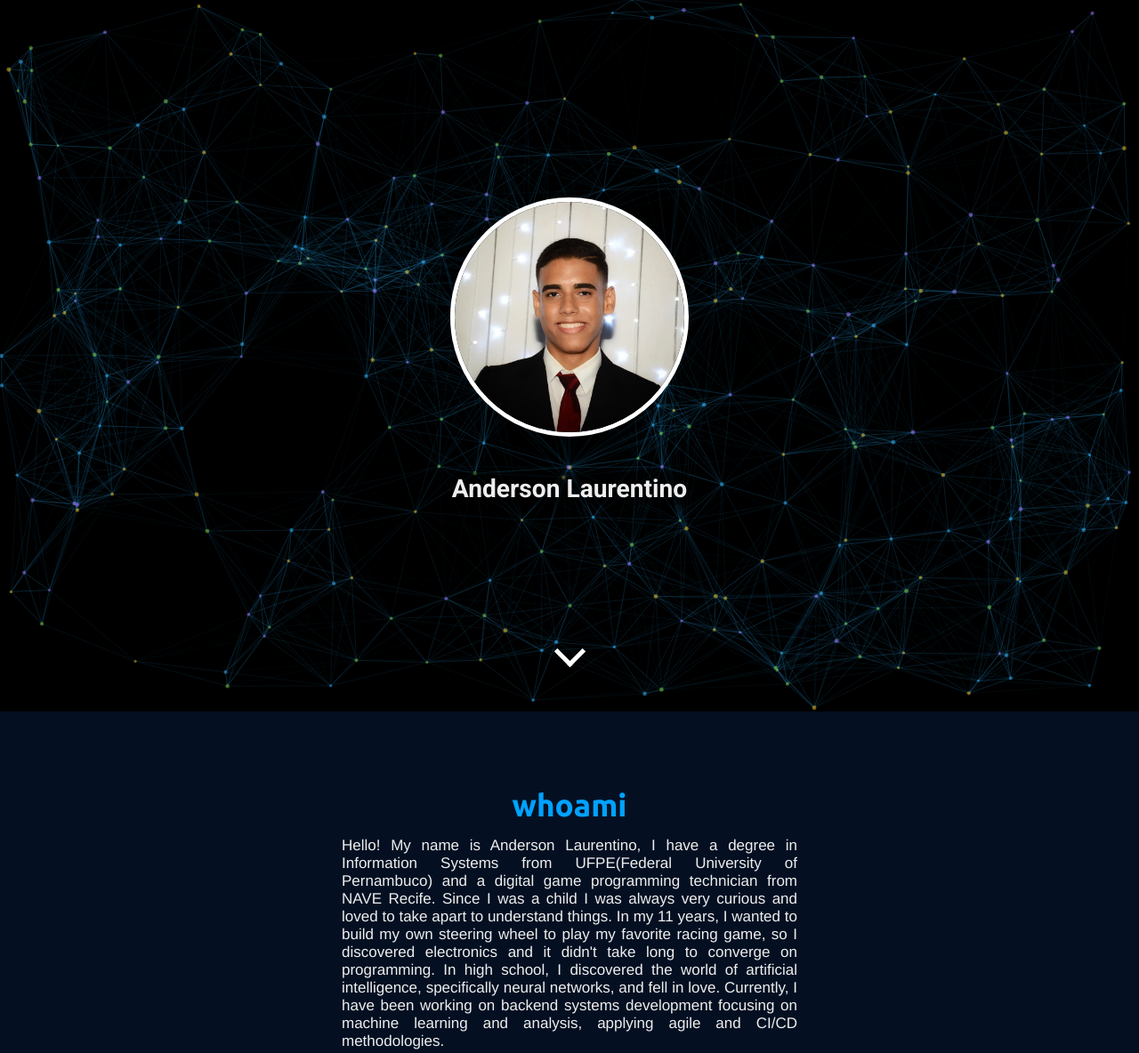
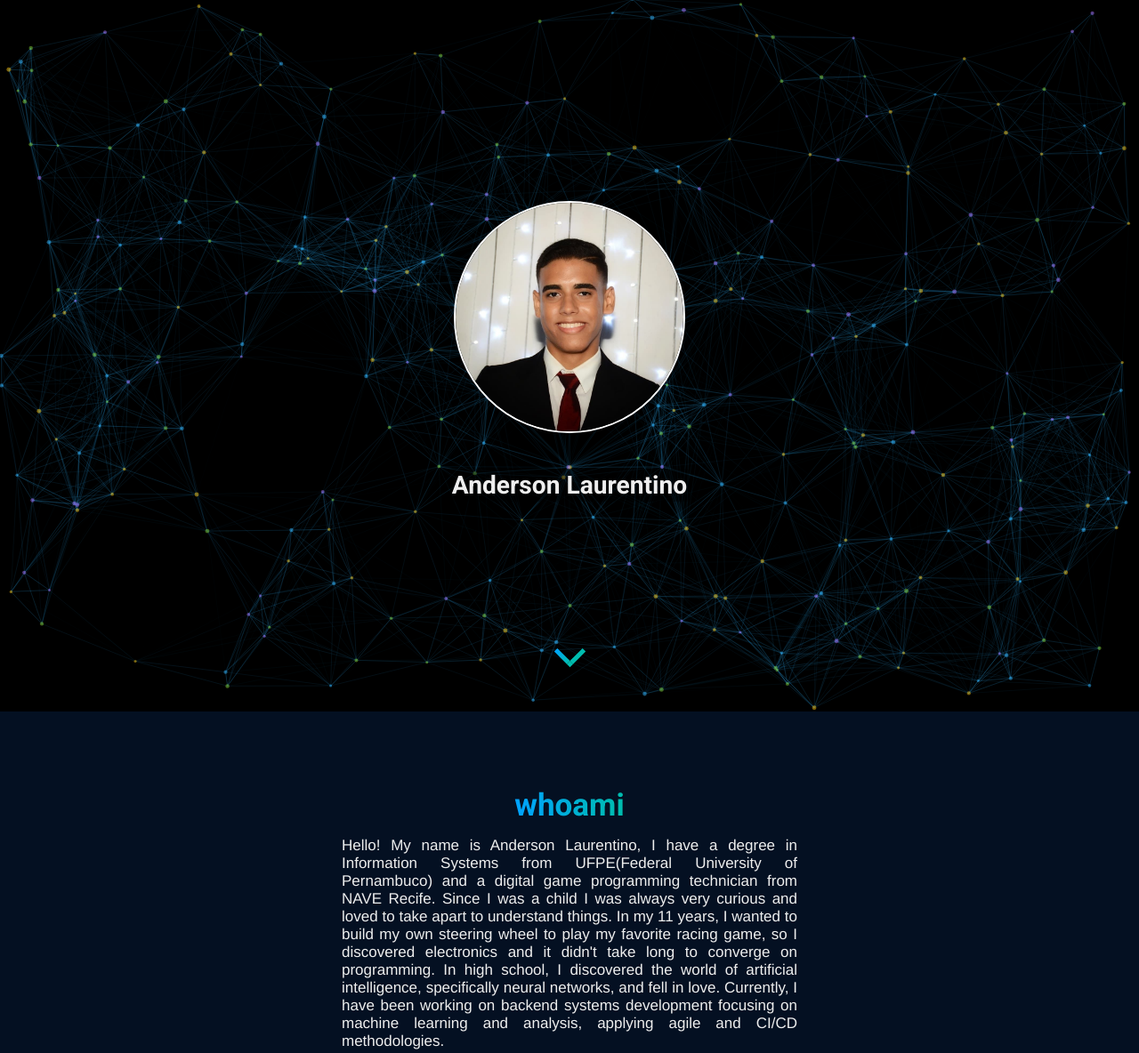
Before and after one commit to alaurentinoofficial/alaurentinoofficial.github.io, a plain HTML site: page index.html in a window 1280 px wide. Shown: the top 1184 px of the page at 89% size. Drawn offline with nearby package versions, Linux system fonts and the light colour scheme; animation ran at ten frames a second.

Commit message:
Convert to linear gradiant style

```diff
--- a/assets/css/style.css
+++ b/assets/css/style.css
@@ -58,14 +58,23 @@ canvas {
 }
 
 
-.section > .title {
+.section > .title-content {
     padding: 15px;
+    display: flexbox;
+    position: relative;
+    display: flex;
+}
 
-    text-align: center;
-    font-family: 'Ubuntu', sans-serif;
+.section > .title-content > .title {
+    margin: auto;
+
+    font-family: 'Roboto', sans-serif;
     font-size: 35px;
     font-weight: 600;
     color: #00a2ff;
+    -webkit-background-clip: text;
+    -webkit-text-fill-color: transparent;
+    background-image: linear-gradient(to right,#00a2ff,#00bdad);
 }
 /*
 ###########################
@@ -94,6 +103,7 @@ i {
     border-width: 0 5px 5px 0;
     display: inline-block;
     padding: 10px;
+    border-image: linear-gradient(to right,#00a2ff,#00bdad) 1 1;
 }
 
 .down {
@@ -130,7 +140,7 @@ i {
     margin-bottom: 40px;
 
     border-radius: 300px 300px;
-    border: 5px solid #fff;
+    border: 2px solid #fff;
 }
 
 .myname {
@@ -265,14 +275,15 @@ i {
     flex-direction: row;
     height: 2vw;
     width: 2vw;
-    background: #00a2ff;
+    background-image: linear-gradient(to right,#00a2ff,#00bdad);
     border-radius: 50px 50px;
 
-    transition: .1s ease-in-out;
+    transition: .2s all;
 }
 
 #footer > .social-medias > a:hover {
     background: #0084d1;
+    background-image: linear-gradient(to right,#00bdad, #00a2ff);
 }
 
 #footer > .social-medias > a > img {
--- a/index.html
+++ b/index.html
@@ -1,8 +1,7 @@
 <html>
     <head>
-        <link href="https://fonts.googleapis.com/css?family=Ubuntu:400,700&display=swap" rel="stylesheet">
         <link href="https://fonts.googleapis.com/css?family=Roboto:400,700&display=swap" rel="stylesheet">
-        <link rel="stylesheet" href="https://alaurentinoofficial.github.io/assets/css/style.css" />
+        <link rel="stylesheet" href="./assets/css/style.css" />
         <link rel="icon" href="https://alaurentinoofficial.github.io/assets/imgs/myself.jpg"/>
 
         <meta charset="utf-8"/>
@@ -38,13 +37,17 @@
             <div id="particles-js"></div>
         </section>
         <section id="whoiam" class="section">
-                <div class="title">whoami</div>
+                <div class="title-content">
+                    <span class="title">whoami</span>
+                </div>
                 <div class="text">
                     Hello! My name is Anderson Laurentino, I have a degree in Information Systems from UFPE(Federal University of Pernambuco) and a digital game programming technician from NAVE Recife. Since I was a child I was always very curious and loved to take apart to understand things. In my 11 years, I wanted to build my own steering wheel to play my favorite racing game, so I discovered electronics and it didn't take long to converge on programming. In high school, I discovered the world of artificial intelligence, specifically neural networks, and fell in love. Currently, I have been working on backend systems development focusing on machine learning and analysis, applying agile and CI/CD methodologies.
                 </div>
         </section>
         <section id="college" class="section">
-            <div class="title">Education</div>
+                <div class="title-content">
+                    <span class="title">education</span>
+                </div>
             <div class="formations">
                 <div class="formation-item">
                     <div class="image-content">
```
